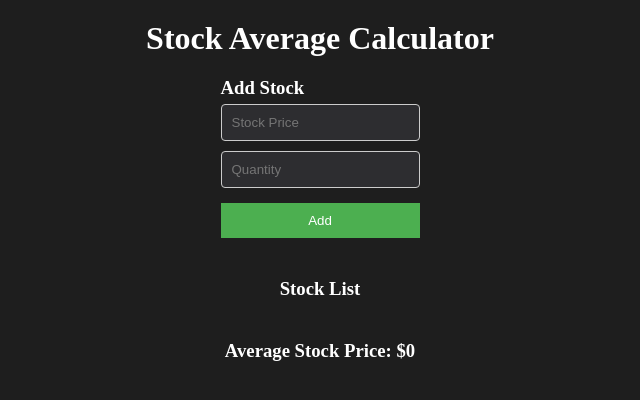
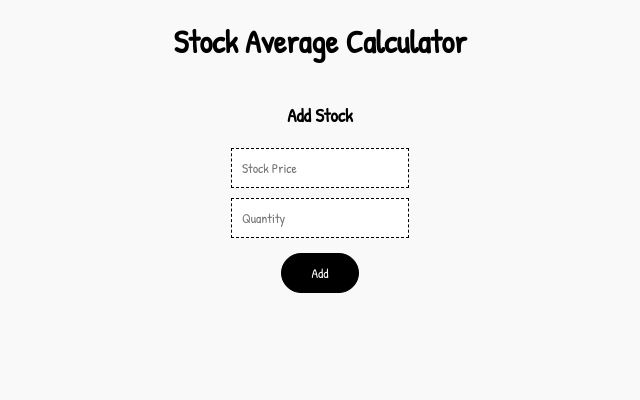
Before and after one commit to vighnesh-radhakrishnan/stock-average-calculator, a React (Create React App) app: page / in a window 1280 px wide. Shown: the top 400 px of the page, without its empty margins (320-960 px from the left). Built offline with nearby package versions, Linux system fonts and the light colour scheme.

Commit message:
styling changes, conditional rendering for avg price and stock list components

```diff
--- a/public/index.html
+++ b/public/index.html
@@ -3,6 +3,12 @@
   <head>
     <meta charset="UTF-8" />
     <meta name="viewport" content="width=device-width, initial-scale=1.0" />
+    <link rel="preconnect" href="https://fonts.googleapis.com" />
+    <link rel="preconnect" href="https://fonts.gstatic.com" crossorigin />
+    <link
+      href="https://fonts.googleapis.com/css2?family=Patrick+Hand&display=swap"
+      rel="stylesheet"
+    />
     <meta http-equiv="X-UA-Compatible" content="ie=edge" />
     <title>Stock Average Calculator</title>
   </head>
--- a/src/App.js
+++ b/src/App.js
@@ -16,8 +16,12 @@
     <AppWrapper>
       <h1>Stock Average Calculator</h1>
       <Form addStock={addStock} />
-      <StockList stocks={stocks} />
-      <AveragePrice stocks={stocks} />
+      {stocks.length > 0 && (
+        <>
+          <StockList stocks={stocks} />
+          <AveragePrice stocks={stocks} />
+        </>
+      )}
     </AppWrapper>
   );
 };
--- a/src/components/Containers.js
+++ b/src/components/Containers.js
@@ -1,60 +1,105 @@
-// src/components/Containers.js
 import styled from "styled-components";
 
 export const FormWrapper = styled.div`
+  margin: 20px;
+  background-color: #f9f9f9; /* Light paper-like background */
+  padding: 20px;
   display: flex;
-  flex-direction: column;
-  margin: 20px;
+  justify-content: center;
+  align-items: center;
+  flex-direction: column; /* Ensure elements are stacked vertically */
+
+  .formContainer {
+    display: flex;
+    flex-direction: column;
+    justify-content: center;
+    align-items: center;
+  }
+
+  .formInput {
+    display: flex;
+    flex-direction: column;
+    align-items: center;
+  }
 
   h3 {
-    color: #ffffff; /* Styling for the heading inside the wrapper */
+    color: #000; /* Black text for hand-drawn effect */
+    font-family: "Patrick Hand", cursive; /* Hand-drawn style font */
+    margin-bottom: 15px;
+    text-align: center; /* Center the title */
   }
 
   input {
     padding: 10px;
     margin: 5px 0;
-    border: 1px solid #ccc;
-    border-radius: 4px;
-    background-color: #2d2d30;
-    color: #ffffff; /* Ensure text is readable on dark background */
+    border: 1px dashed #000; /* Dotted input border */
+    background-color: #fff; /* Light background */
+    color: #000;
+    font-family: "Patrick Hand", cursive;
+    width: 100%; /* Full width for input */
+
+    &:focus {
+      outline: none;
+      border-color: #000; /* Black border on focus */
+    }
   }
 
   button {
     padding: 10px;
-    background-color: #4caf50;
-    color: white;
-    border: none;
+    background-color: #000; /* Black button */
+    color: #fff;
+    border: 1px solid #000; /* Thin black border */
     cursor: pointer;
     margin-top: 10px;
+    border-radius: 50px;
+    font-family: "Patrick Hand", cursive;
+    transition: background-color 0.3s ease;
+    width: 50%; /* Full width for button */
 
     &:hover {
-      background-color: #45a049;
+      background-color: #555; /* Darker gray on hover */
     }
   }
 `;
 
 export const StockListWrapper = styled.div`
   margin: 20px;
+  background-color: #f9f9f9; /* Light paper-like background */
+  border: 1px dashed #000; /* Dotted border */
+  padding: 20px;
+  box-shadow: 0 0 5px rgba(0, 0, 0, 0.1);
 
   h3 {
-    color: #ffffff;
+    color: #000;
+    font-family: "Patrick Hand", cursive;
   }
 
   .stock-item {
     display: flex;
     justify-content: space-between;
     margin: 5px 0;
-    background-color: #2d2d30;
-    padding: 10px;
-    border-radius: 4px;
-    color: #ffffff;
+    background-color: #fff; /* Light background */
+    padding: 15px;
+    border: 1px dashed #000; /* Dotted border */
+    color: #000;
+    font-family: "Patrick Hand", cursive;
+
+    &:hover {
+      box-shadow: 0 0 10px rgba(0, 0, 0, 0.2); /* Subtle shadow on hover */
+    }
   }
 `;
 
 export const AveragePriceWrapper = styled.div`
   margin: 20px;
+  background-color: #f9f9f9;
+  border: 1px dashed #000;
+  padding: 20px;
+  box-shadow: 0 0 5px rgba(0, 0, 0, 0.1);
+
   h3 {
-    color: #ffffff;
+    color: #000;
+    font-family: "Patrick Hand", cursive;
   }
 `;
 
@@ -62,8 +107,10 @@
   display: flex;
   flex-direction: column;
   align-items: center;
-  background-color: #1e1e1e; // Dark background to match VS Code
-  color: #ffffff; // White text for better contrast
-  min-height: 100vh; // Make sure it covers full height
+  background-color: #f9f9f9; /* Paper-like background */
+  color: #000; /* Black text for contrast */
+  min-height: 100vh;
   padding: 20px;
+  font-family: "Patrick Hand", cursive;
+  box-shadow: 0 0 10px rgba(0, 0, 0, 0.1); /* Subtle shadow for layering */
 `;
--- a/src/components/Form.js
+++ b/src/components/Form.js
@@ -17,7 +17,9 @@
 
   return (
     <FormWrapper>
+      <div className="formContainer">
         <h3>Add Stock</h3>
+        <div className="formInput">
           <input
             type="number"
             placeholder="Stock Price"
@@ -30,7 +32,9 @@
             value={quantity}
             onChange={(e) => setQuantity(e.target.value)}
           />
+        </div>
         <button onClick={handleSubmit}>Add</button>
+      </div>
     </FormWrapper>
   );
 };
```
Lines whose indentation alone changed are shown as unchanged.
